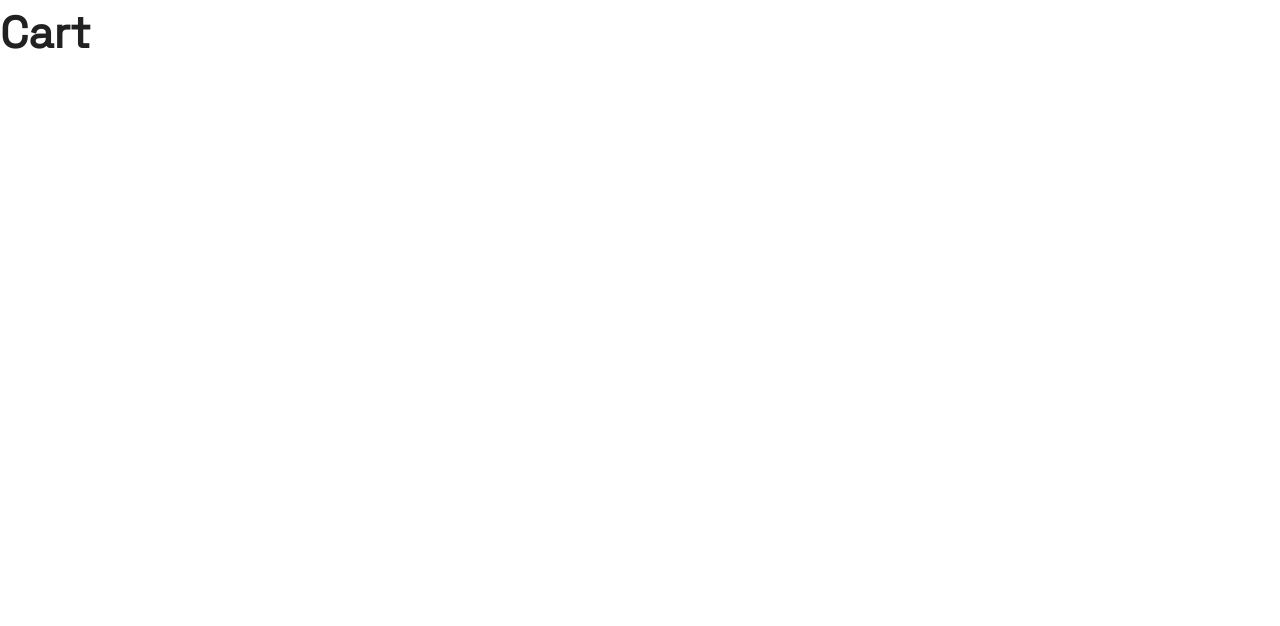
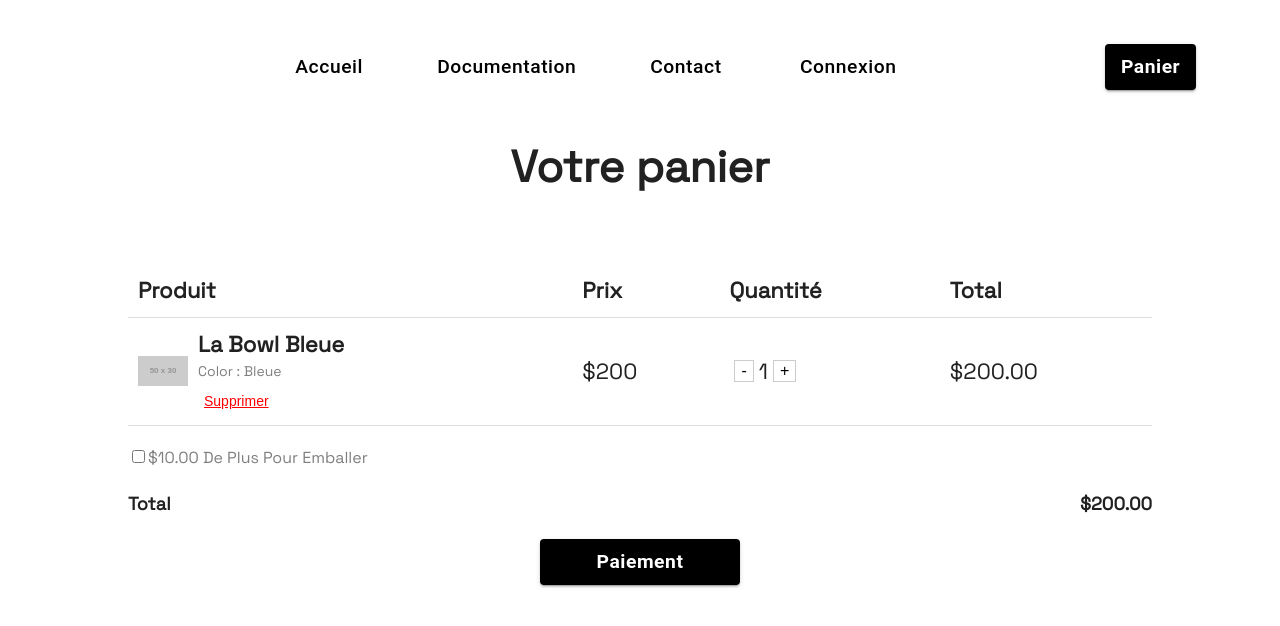
Before and after one commit to usine-du-futur-enceinte/Website-Frontend, a React (Vite) app: page /cart in a window 1280 px wide. Shown: the top 626 px of the page. Built offline with nearby package versions, Linux system fonts and the light colour scheme; sample sign-in values are in the browser's storage.

Commit message:
feat: cart page

```diff
--- a/package.json
+++ b/package.json
@@ -12,6 +12,7 @@
   "dependencies": {
     "@emotion/react": "^11.14.0",
     "@emotion/styled": "^11.14.0",
+    "@mui/icons-material": "^6.4.4",
     "@mui/material": "^6.4.4",
     "@types/bcryptjs": "^2.4.6",
     "bcryptjs": "^2.4.3",
--- a/src/assets/colors.ts
+++ b/src/assets/colors.ts
@@ -6,5 +6,7 @@ export const colors = {
   warning: "#ffc107",
   info: "#17a2b8",
   light: "#f8f9fa",
+  lightBlue: "#e7f0f9",
   dark: "#343a40",
+  realDark: "#000",
 };
--- a/src/components/Header.tsx
+++ b/src/components/Header.tsx
@@ -1,8 +1,180 @@
+// Header.tsx
+import React, { useState } from "react";
+import Stack from "@mui/material/Stack";
+import Button from "@mui/material/Button";
+import MenuIcon from "@mui/icons-material/Menu";
+import IconButton from "@mui/material/IconButton";
+import { colors } from "../assets/colors";
+
+// Définition des styles
+const styles = {
+  navbar: {
+    position: "relative" as const,
+    width: "100%",
+    padding: "1rem 0",
+    margin: "0 auto",
+  },
+  container: {
+    margin: "0 auto",
+    padding: "0 20px",
+    display: "flex",
+    justifyContent: "space-between",
+    alignItems: "center",
+    maxWidth: "1300px",
+    width: "90%",
+  },
+  menuButton: {
+    display: "none",
+    "@media (max-width: 768px)": {
+      display: "block",
+    },
+  },
+  navLinks: {
+    display: "flex",
+    justifyContent: "center",
+    flex: 1,
+    "@media (max-width: 768px)": {
+      display: "none",
+      flexDirection: "column",
+      position: "absolute",
+      top: "100%",
+      left: 0,
+      right: 0,
+      backgroundColor: "#ffffff",
+      padding: "1rem",
+      boxShadow: "0 2px 5px rgba(0,0,0,0.1)",
+    },
+  },
+  navLinksOpen: {
+    "@media (max-width: 768px)": {
+      display: "flex",
+    },
+  },
+  cartButton: {
+    backgroundColor: "#000",
+    fontWeight: "bold",
+    color: "#fff",
+    "&:hover": {
+      backgroundColor: "#fff",
+      color: "#000",
+      transform: "scale(1.1)",
+    },
+    textTransform: "none" as const,
+  },
+
+  buttonGroup: {
+    maxWidth: "600px", // Limite la largeur du groupe de boutons
+    margin: "0 auto",
+  },
+
+  button: {
+    color: colors.realDark,
+    fontWeight: "semibold",
+    "&:hover": {
+      backgroundColor: colors.lightBlue,
+      transform: "scale(1.02)",
+    },
+    textTransform: "none" as const,
+  },
+};
+
+// Style CSS à ajouter dans un fichier séparé
+const cssStyles = `
+  @media (max-width: 768px) {
+
+    .menu-button {
+      display: block !important;
+    }
+
+    .nav-links {
+      display: none;
+    }
+    .MuiButton-root {
+    text-transform: none !important;
+    font-weight: bold !important;
+  }
+
+    .nav-links.open {
+      display: flex !important;
+      flex-direction: column;
+      position: absolute;
+      top: 100%;
+      left: 0;
+      right: 0;
+      height: 50vh;
+      padding: 4rem;
+      background-color: #ffffff;
+      box-shadow: 0 2px 5px rgba(0,0,0,0.1);
+      z-index: 1;
+      gap: '20px',
+    }
+
+    .nav-links.open .MuiButton-root {
+      margin: 0.5rem 0;
+    }
+
+  }
+
+  @media (min-width: 769px) {
+    .menu-button {
+      display: none !important;
+    }
+
+    .nav-links {
+      display: flex !important;
+      justify-content: center;
+      flex: 1;
+    }
+  }
+`;
+
 function Header() {
+  const [isMenuOpen, setIsMenuOpen] = useState(false);
+
+  const toggleMenu = () => {
+    setIsMenuOpen(!isMenuOpen);
+  };
+
   return (
-    <div>
-      <h1>Header</h1>
-    </div>
+    <>
+      <style>{cssStyles}</style>
+      <div style={styles.navbar}>
+        <div style={styles.container}>
+          <IconButton
+            className="menu-button"
+            onClick={toggleMenu}
+            size="large"
+            edge="start"
+            color="inherit"
+            aria-label="menu"
+          >
+            <MenuIcon />
+          </IconButton>
+
+          <div className={`nav-links ${isMenuOpen ? "open" : ""}`}>
+            <Stack
+              spacing={10}
+              direction={{ xs: "column", sm: "row" }}
+              alignItems="center"
+              sx={styles.buttonGroup}
+            >
+              <Button style={styles.button}>Accueil</Button>
+              <Button style={styles.button}>Documentation</Button>
+              <Button style={styles.button}>Contact</Button>
+              <Button sx={styles.button}>Connexion</Button>
+            </Stack>
+          </div>
+
+          <Button
+            className="panier-button"
+            variant="contained"
+            sx={styles.cartButton}
+          >
+            Panier
+          </Button>
+        </div>
+      </div>
+    </>
   );
 }
 
--- a/src/pages/Cart.tsx
+++ b/src/pages/Cart.tsx
@@ -1,7 +1,230 @@
+import { CSSProperties, useState } from "react";
+import Header from "../components/Header";
+import Button from "@mui/material/Button";
+
+const styles: { [key: string]: CSSProperties } = {
+  headerContainer: {
+    padding: "1rem",
+    display: "flex",
+    flexDirection: "column",
+    alignItems: "center",
+  },
+  productName: {
+    fontSize: "2rem",
+    margin: "1rem",
+    fontWeight: "bold",
+  },
+  container: {
+    display: "flex",
+    flexDirection: "column",
+    alignItems: "center",
+  },
+  cartButton: {
+    backgroundColor: "#000",
+    fontWeight: "bold",
+    color: "#fff",
+    textTransform: "none" as const,
+    width: "200px",
+  },
+  buttonContainer: {
+    display: "flex",
+    justifyContent: "center",
+    marginTop: "1rem",
+  },
+};
+
+type Product = {
+  id: number;
+  name: string;
+  price: number;
+  color: string;
+  image: string;
+  quantity: number;
+};
+
+const initialCart: Product[] = [
+  {
+    id: 1,
+    name: "La Bowl Bleue",
+    price: 200,
+    color: "Bleue",
+    image: "https://via.placeholder.com/50x30/87CEFA/000000?text=+", // Placeholder
+    quantity: 1,
+  },
+];
+
 function Cart() {
+  const [cart, setCart] = useState<Product[]>(initialCart);
+  const [giftWrap, setGiftWrap] = useState<boolean>(false);
+
+  const updateQuantity = (id: number, delta: number) => {
+    setCart((prevCart) =>
+      prevCart.map((product) =>
+        product.id === id
+          ? { ...product, quantity: Math.max(1, product.quantity + delta) }
+          : product
+      )
+    );
+  };
+
+  const removeItem = (id: number) => {
+    setCart((prevCart) => prevCart.filter((product) => product.id !== id));
+  };
+
+  const total =
+    cart.reduce((sum, product) => sum + product.price * product.quantity, 0) +
+    (giftWrap ? 10 : 0);
+
   return (
     <div>
-      <h1>Cart</h1>
+      <div style={styles.headerContainer}>
+        <Header />
+        <h1 style={styles.productName}>Votre panier</h1>
+      </div>
+      <div className="cart-container">
+        <table className="cart-table">
+          <thead>
+            <tr>
+              <th>Produit</th>
+              <th>Prix</th>
+              <th>Quantité</th>
+              <th>Total</th>
+            </tr>
+          </thead>
+          <tbody>
+            {cart.map((product) => (
+              <tr key={product.id}>
+                <td className="product-info">
+                  <img
+                    src={product.image}
+                    alt={product.name}
+                    className="product-image"
+                  />
+                  <div>
+                    <span className="product-name">{product.name}</span>
+                    <div className="product-color">Color : {product.color}</div>
+                    <button
+                      className="remove-button"
+                      onClick={() => removeItem(product.id)}
+                    >
+                      Supprimer
+                    </button>
+                  </div>
+                </td>
+                <td>${product.price}</td>
+                <td>
+                  <div className="quantity-control">
+                    <button onClick={() => updateQuantity(product.id, -1)}>
+                      -
+                    </button>
+                    <span>{product.quantity}</span>
+                    <button onClick={() => updateQuantity(product.id, 1)}>
+                      +
+                    </button>
+                  </div>
+                </td>
+                <td>${(product.price * product.quantity).toFixed(2)}</td>
+              </tr>
+            ))}
+          </tbody>
+        </table>
+
+        <div className="gift-wrap">
+          <label>
+            <input
+              type="checkbox"
+              checked={giftWrap}
+              onChange={() => setGiftWrap(!giftWrap)}
+            />
+            $10.00 De Plus Pour Emballer
+          </label>
+        </div>
+
+        <div className="total-section">
+          <span>Total</span>
+          <span>${total.toFixed(2)}</span>
+        </div>
+
+        <div style={styles.buttonContainer}>
+          <Button
+            className="panier-button"
+            variant="contained"
+            sx={styles.cartButton}
+          >
+            Paiement
+          </Button>
+        </div>
+
+        <style>{`
+        .cart-container {
+          max-width: 80vw;
+          margin: auto;
+          padding: 20px;
+        }
+        .cart-table {
+          width: 100%;
+          border-collapse: collapse;
+        }
+        .cart-table th, .cart-table td {
+          border-bottom: 1px solid #ddd;
+          padding: 10px;
+          text-align: left;
+        }
+        .product-info {
+          display: flex;
+          align-items: center;
+          gap: 10px;
+        }
+        .product-image {
+          width: 50px;
+          height: 30px;
+        }
+        .product-name {
+          font-weight: bold;
+        }
+        .product-color {
+          color: gray;
+          font-size: 14px;
+        }
+        .remove-button {
+          color: red;
+          text-decoration: underline;
+          background: none;
+          border: none;
+          cursor: pointer;
+          font-size: 14px;
+        }
+        .quantity-control {
+          display: flex;
+          align-items: center;
+          gap: 5px;
+          padding: 5px;
+          border-radius: 5px;
+        }
+        .quantity-control button {
+          background: none;
+          border: none;
+          font-size: 16px;
+          cursor: pointer;
+          border: 1px solid #ccc;
+          color: black;
+        }
+        .gift-wrap {
+          display: flex;
+          align-items: center;
+          margin: 20px 0;
+          font-size: 16px;
+          color: gray;
+        }
+        .total-section {
+          display: flex;
+          justify-content: space-between;
+          font-size: 18px;
+          font-weight: bold;
+          margin: 20px 0;
+        }
+      `}</style>
+      </div>
     </div>
   );
 }
```
Also changed, not shown: 1 other file (tests, documents, lock files or other folders).
